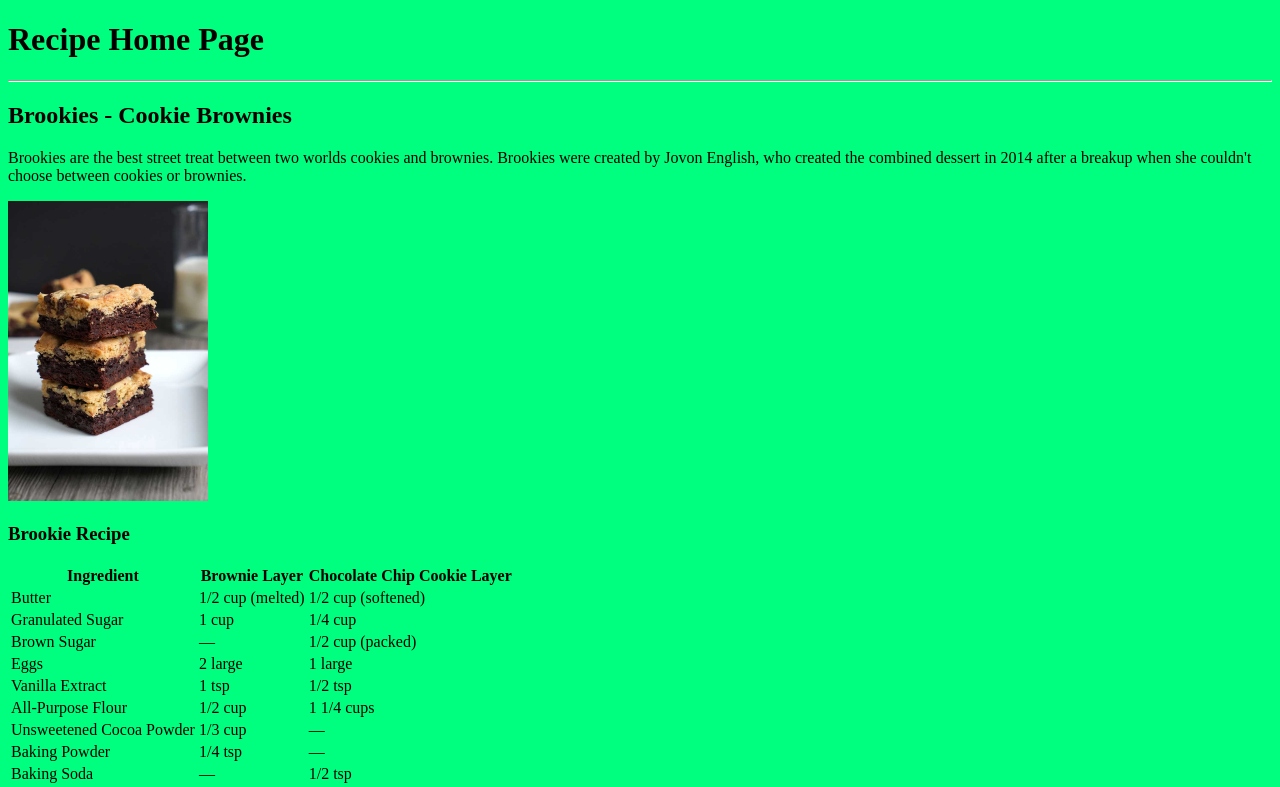
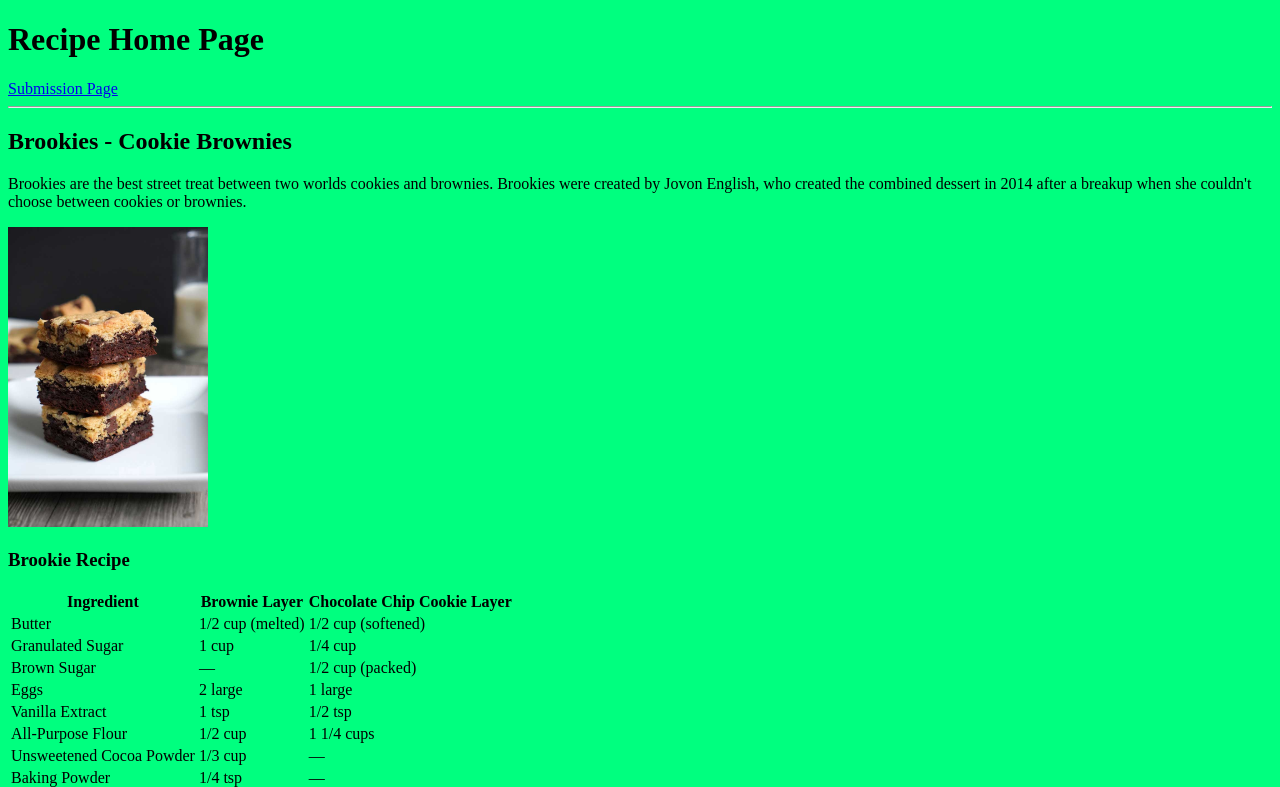
Before and after one commit to kennethavendano/csc271_projects, a plain HTML site: page labs/lab3/index.html in a window 1280 px wide. Shown: the top 787 px of the page. Drawn offline with Linux system fonts and the light colour scheme.

Commit message:
adding navigation

```diff
--- a/labs/lab3/index.html
+++ b/labs/lab3/index.html
@@ -8,6 +8,7 @@
 <body style="background-color:springgreen">
 
     <h1>Recipe Home Page</h1>
+    <a href="submission.html">Submission Page</a>
     <hr>
     <h2>Brookies - Cookie Brownies</h2>
     <p>Brookies are the best street treat between two worlds cookies and brownies. Brookies were created by Jovon English, who created the combined dessert in 2014 after a breakup when she couldn't choose between cookies or brownies.</p>
```
